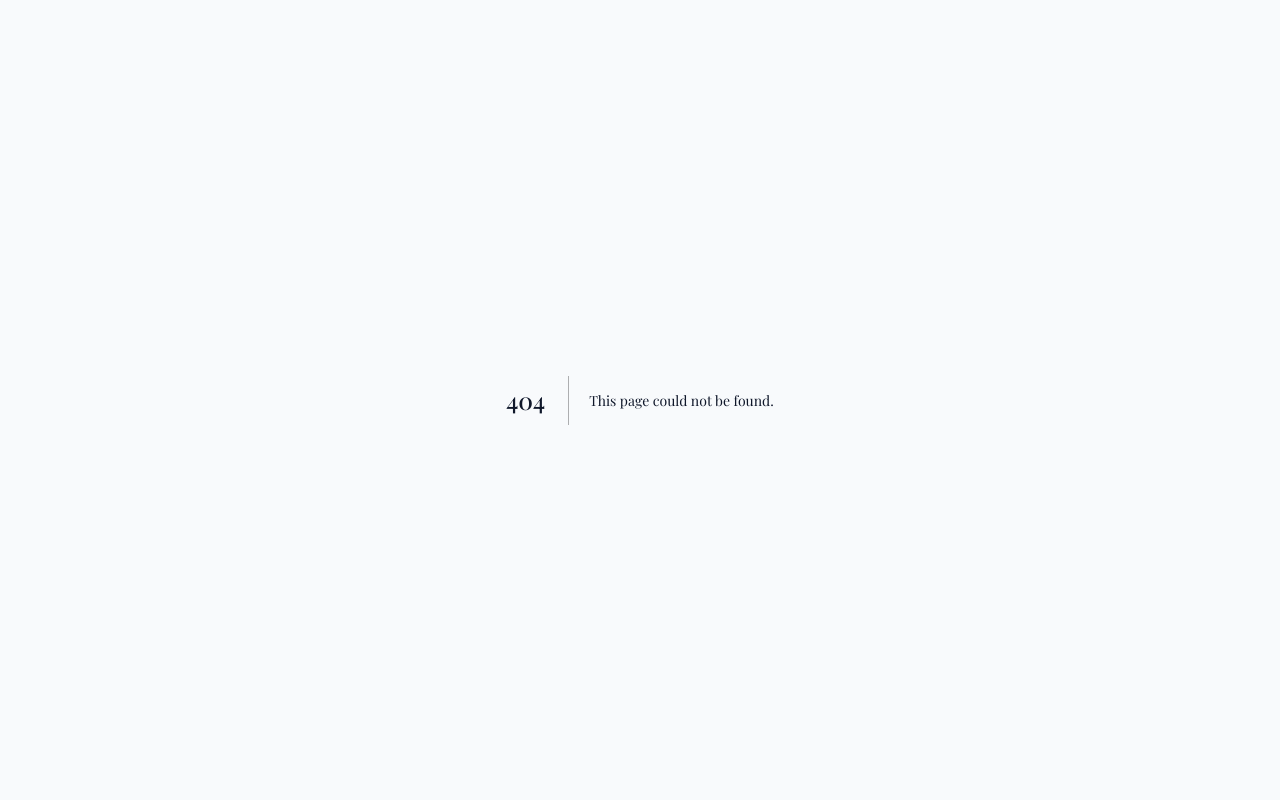
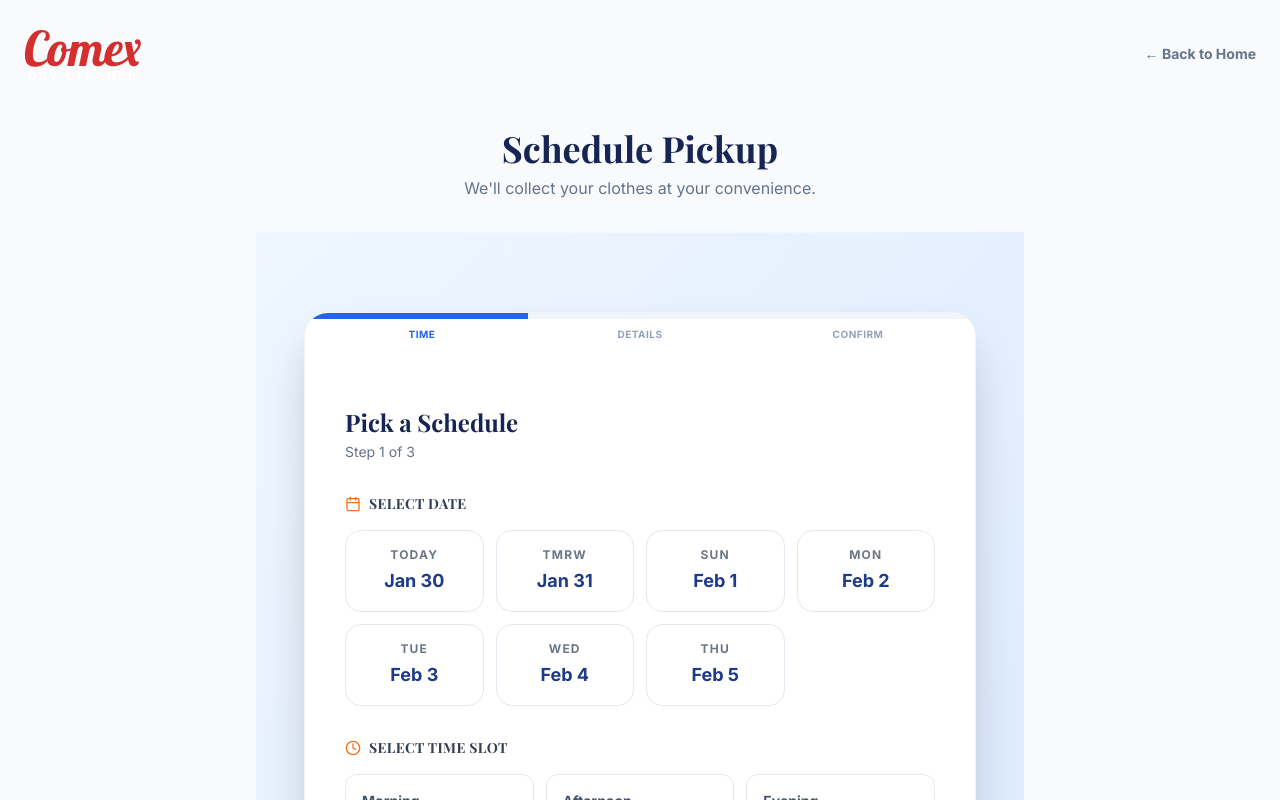
Before and after one commit to comexdryclean70/comex-dryclean-main-website, a Next.js app: page /booking in a window 1280 px wide. Before the commit this address had no page. Shown: the top 800 px of the page. Built offline with nearby package versions, Linux system fonts and the light colour scheme; a web font is replaced by a local one.

Commit message:
feat: create dedicated booking page

```diff
--- /dev/null
+++ b/src/app/booking/page.tsx
@@ -0,0 +1,35 @@
+import Link from "next/link";
+import Logo from "@/components/Logo";
+import BookingWizard from "@/components/BookingWizard";
+import MainFooter from "@/components/MainFooter";
+
+export default function BookingPage() {
+    return (
+        <main className="min-h-screen bg-slate-50 font-sans text-slate-800">
+            {/* Simple Header */}
+            <nav className="fixed top-0 inset-x-0 p-6 z-50 flex justify-between items-center max-w-7xl mx-auto bg-white/80 backdrop-blur-md md:bg-transparent md:backdrop-blur-none">
+                <Link href="/" className="hover:opacity-80 transition-opacity">
+                    <Logo variant="dark" />
+                </Link>
+                <Link
+                    href="/"
+                    className="text-sm font-bold text-slate-500 hover:text-blue-900 transition-colors flex items-center gap-2"
+                >
+                    ← Back to Home
+                </Link>
+            </nav>
+
+            <div className="pt-32 pb-20 px-4 min-h-screen flex flex-col items-center justify-center">
+                <div className="w-full max-w-3xl">
+                    <div className="text-center mb-8">
+                        <h1 className="text-3xl md:text-4xl font-bold text-blue-950 font-serif mb-2">Schedule Pickup</h1>
+                        <p className="text-slate-500">We'll collect your clothes at your convenience.</p>
+                    </div>
+                    <BookingWizard />
+                </div>
+            </div>
+
+            <MainFooter />
+        </main>
+    );
+}
```
